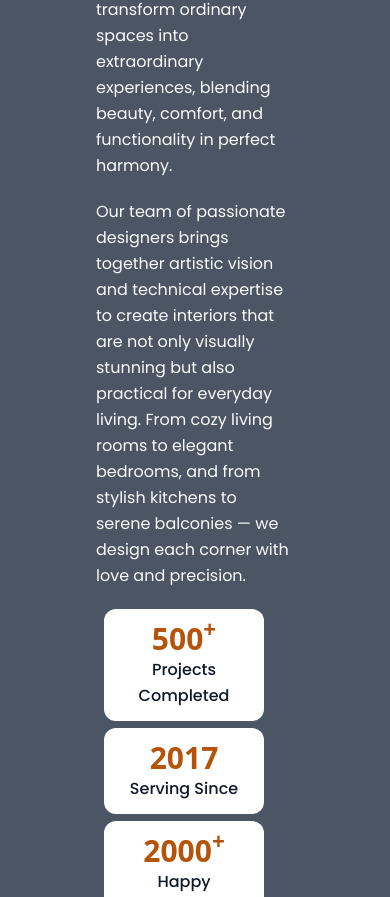
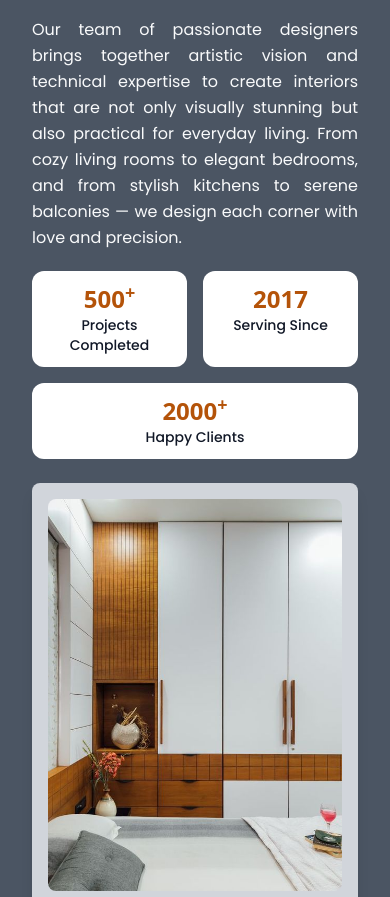
Before and after one commit to Cod-Rajeev/MAAspace-Interiors, a React (Vite) app: page / in a window 390 px wide. Shown: the part 2120-3017 px from the top of the page. Built offline with nearby package versions, Linux system fonts and the light colour scheme; a web font is replaced by a local one.

Commit message:
fixed responsivnes home third

```diff
--- a/src/Home/FirstSction/Home.jsx
+++ b/src/Home/FirstSction/Home.jsx
@@ -230,21 +230,21 @@ const Home = () => {
 
       {/* ************************ */}
 
-      <div class="max-w-full mx-auto px-4 sm:px-6 lg:px-6 bg-gray-600 text-gray-50">
-        <div class="flex flex-col md:flex-row md:items-start gap-10 px-20 py-8">
+      <div className="max-w-full mx-auto px-4 sm:px-6 lg:px-6 bg-gray-600 text-gray-50">
+        <div className="flex flex-col md:flex-row md:items-start gap-6 md:gap-10 px-4 sm:px-8 md:px-20 py-8">
           {/* <!-- Text content --> */}
-          <section class="md:w-1/2 text-base sm:text-lg leading-relaxed">
-            <h2 class=" text-gray-100 font-bold text-lg sm:text-xl md:text-4xl mb-2">
+          <section className="md:w-1/2 text-base sm:text-lg leading-relaxed">
+            <h2 className="text-gray-100 font-bold text-lg sm:text-xl md:text-4xl mb-2">
               Designing Homes, Defining Lifestyles
             </h2>
-            <p class="py-5 poppins-regular ">
+            <p className="py-5 poppins-regular  text-justify">
               At MAAspace, we believe your home is more than just walls and
               furniture — it’s a reflection of your dreams, emotions, and way of
               life. Since 2010, our mission has been to transform ordinary
               spaces into extraordinary experiences, blending beauty, comfort,
               and functionality in perfect harmony.
             </p>
-            <p class="pb-5 poppins-regular ">
+            <p className="pb-5 poppins-regular  text-justify">
               Our team of passionate designers brings together artistic vision
               and technical expertise to create interiors that are not only
               visually stunning but also practical for everyday living. From
@@ -253,38 +253,53 @@ const Home = () => {
               precision.
             </p>
 
-            <div class="mx-2 inline-block w-40 rounded-xl overflow-hidden bg-white px-6 py-3 hover:bg-orange-100 transition text-center">
-              <h1 className="text-3xl text-amber-700 font-bold">
+            {/* Stats */}
+            <div className="flex flex-wrap gap-4">
+              <div className="flex-1 min-w-[120px] rounded-xl overflow-hidden bg-white px-4 py-3 hover:bg-orange-100 transition text-center">
+                <h1 className="text-2xl sm:text-3xl text-amber-700 font-bold">
                   500<sup>+</sup>
                 </h1>
-              <p className="text-gray-900 poppins-medium">Projects Completed</p>
+                <p className="text-gray-900 poppins-medium text-sm sm:text-base">
+                  Projects Completed
+                </p>
               </div>
-            <div class="mx-2 inline-block w-40 rounded-xl overflow-hidden bg-white px-6 py-3 hover:bg-orange-100 transition text-center">
-              <h1 className="text-3xl text-amber-700 font-bold">2017</h1>
-              <p className="text-gray-900 poppins-medium">Serving Since</p>
+              <div className="flex-1 min-w-[120px] rounded-xl overflow-hidden bg-white px-4 py-3 hover:bg-orange-100 transition text-center">
+                <h1 className="text-2xl sm:text-3xl text-amber-700 font-bold">
+                  2017
+                </h1>
+                <p className="text-gray-900 poppins-medium text-sm sm:text-base">
+                  Serving Since
+                </p>
               </div>
-            <div class="mx-2 inline-block w-40 rounded-xl overflow-hidden bg-white px-6 py-3 hover:bg-orange-100 transition text-center">
-              <h1 className="text-3xl text-amber-700 font-bold">
+              <div className="flex-1 min-w-[120px] rounded-xl overflow-hidden bg-white px-4 py-3 hover:bg-orange-100 transition text-center">
+                <h1 className="text-2xl sm:text-3xl text-amber-700 font-bold">
                   2000<sup>+</sup>
                 </h1>
-              <p className="text-gray-900 poppins-medium">Happy Clients</p>
+                <p className="text-gray-900 poppins-medium text-sm sm:text-base">
+                  Happy Clients
+                </p>
+              </div>
             </div>
           </section>
 
           {/* <!-- Image content --> */}
-          <section class="md:w-1/2 h-[550px] bg-gray-300 rounded-lg p-6 shadow-lg transform hover:-skew-y-6">
+          <section className="md:w-1/2 w-full bg-gray-300 rounded-lg p-4 shadow-lg transform md:hover:-skew-y-3">
             <img
               src={aboutimg}
-              alt="Minimalist modern living room interior with a large grey sofa, two wooden rounded coffee tables, neutral cushions and printed artwork on light grey walls, styled with green plants and soft natural light"
-              class="w-full h-full object-cover rounded-lg select-none "
+              alt="Modern interior design living room"
+              className="w-full h-auto max-h-[500px] object-cover rounded-lg select-none"
               loading="lazy"
-              onerror="this.onerror=null; this.src='https://storage.googleapis.com/workspace-0f70711f-8b4e-4d94-86f1-2a93ccde5887/image/d7121465-90a9-48ab-b21e-3b5db9457b01.png';"
+              onError={(e) => {
+                e.target.onerror = null;
+                e.target.src =
+                  "https://storage.googleapis.com/workspace-0f70711f-8b4e-4d94-86f1-2a93ccde5887/image/d7121465-90a9-48ab-b21e-3b5db9457b01.png";
+              }}
             />
           </section>
         </div>
       </div>
 
-      <WhyChoose/>
+      <WhyChoose />
     </>
   );
 }
```
Lines whose indentation alone changed are shown as unchanged.
